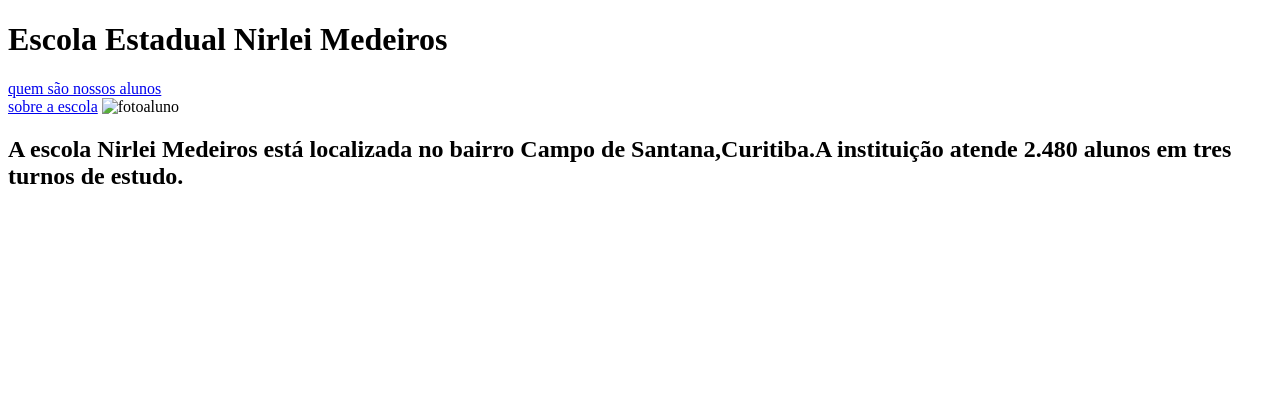
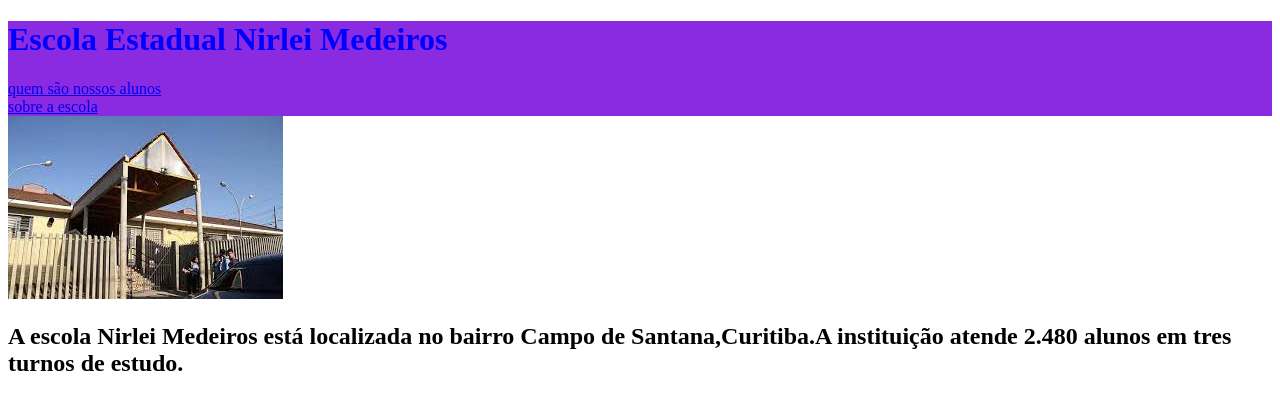
Before and after one commit to evelynzyla/site-escola, a plain HTML site: page index.html in a window 1280 px wide. Drawn offline with Linux system fonts and the light colour scheme.

Commit message:
Add files via upload
coloquei cor no cabeçalho e adicionei imagem

```diff
--- a/index.html
+++ b/index.html
@@ -5,14 +5,22 @@
     <meta http-equiv="X-UA-Compatible" content="IE=edge">
     <meta name="viewport" content="width=device-width, initial-scale=1.0">
     <title>site escola</title>
+<link rel="stylesheet" href="style.css">
+
 </head>
-<body><h1>Escola Estadual Nirlei Medeiros</h1>
+
+<header>
+<h1>Escola Estadual Nirlei Medeiros</h1>
 <a href="nossosalunos.html">quem são nossos alunos</a>
 <br>
 <a href="escola.html">sobre a escola</a>
+</header>
 
-</header>
-<img src="img/Formula-amico 1.png" alt="fotoaluno" class="photo">
+
+<body>
+
+
+<img src="./download.jpeg" alt="fotoaluno" class="photo">
 
 <h2>
      A escola Nirlei Medeiros está localizada no bairro Campo de Santana,Curitiba.A instituição atende 2.480 alunos em tres turnos de estudo.
--- a/style.css
+++ b/style.css
@@ -0,0 +1,6 @@
+header {
+
+background-color: blueviolet;
+color: blue;
+
+}
```
Also changed, not shown: sobreaescola.html (+3 -2 lines), download.jpeg (added), 1 other file.
